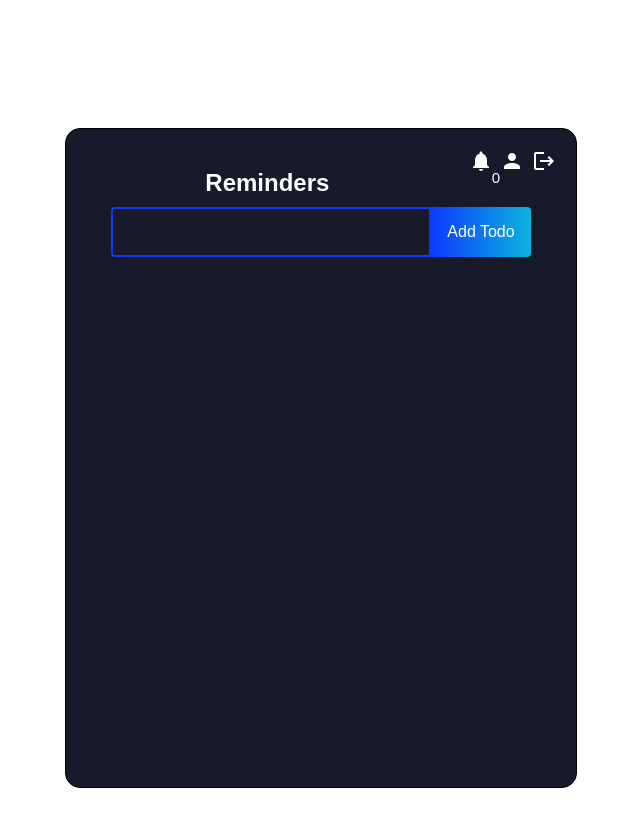
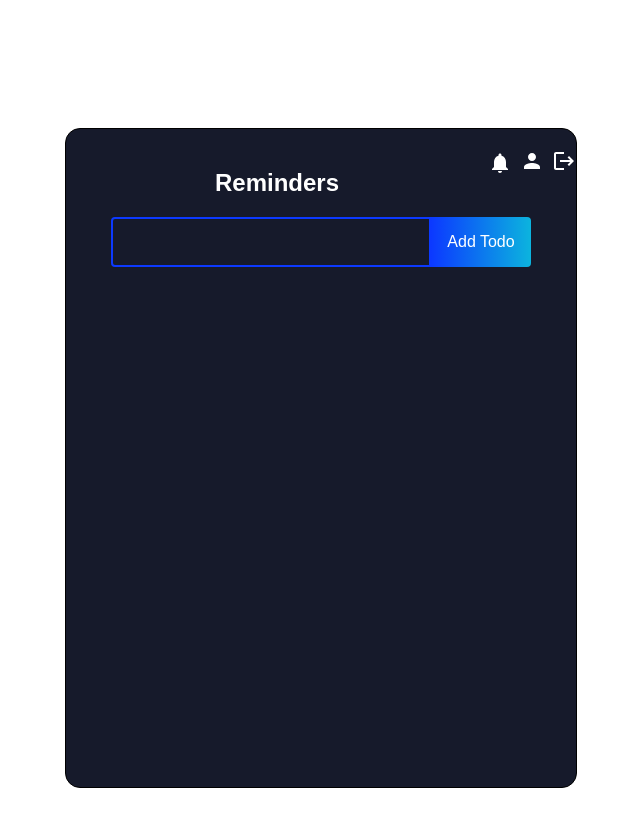
Before and after one commit to roxtraAK/TodoApp, a React (Vite) app: page /todos in a window 1280 px wide. Shown: the top 826 px of the page, without its empty margins (315-955 px from the left). Built offline with nearby package versions, Linux system fonts and the light colour scheme.

Commit message:
added local storage added login onKey Enter

```diff
--- a/src/components/Account.tsx
+++ b/src/components/Account.tsx
@@ -1,14 +1,17 @@
 import PersonIcon from "@mui/icons-material/Person";
+import { Tooltip } from "@mui/material";
 import Box from "@mui/material/Box";
 
 export function AccountManagement() {
   return (
     <>
       <Box>
-        <PersonIcon
-          fontSize="medium"
-          sx={{ color: "#ffffff", cursor: "pointer" }}
-        />
+        <Tooltip title="Account">
+          <PersonIcon
+            fontSize="medium"
+            sx={{ color: "#ffffff", cursor: "pointer" }}
+          />
+        </Tooltip>
       </Box>
     </>
   );
--- a/src/components/Counter.tsx
+++ b/src/components/Counter.tsx
@@ -1,6 +1,6 @@
 import NotificationsIcon from "@mui/icons-material/Notifications";
-import styles from "../styles/todos.module.css";
-import { Box } from "@mui/material";
+import { Box, Tooltip } from "@mui/material";
+import Badge from "@mui/material/Badge";
 
 interface Counter {
   todos: number;
@@ -9,13 +9,17 @@ interface Counter {
 export default function Counter(props: Counter) {
   return (
     <>
-      <Box className={styles.CounterImg}>
-        <NotificationsIcon
-          fontSize="medium"
-          sx={{ color: "#ffffff", marginRight: 0.5 }}
-        />
+      <Box>
+        <Badge
+          badgeContent={props.todos}
+          color="primary"
+          sx={{ marginRight: 1 }}
+        >
+          <Tooltip title="Todos">
+            <NotificationsIcon fontSize="medium" sx={{ color: "#ffffff" }} />
+          </Tooltip>
+        </Badge>
       </Box>
-      <Box className={styles.CounterNumber}>{props.todos}</Box>
     </>
   );
 }
--- a/src/components/Login.tsx
+++ b/src/components/Login.tsx
@@ -22,10 +22,13 @@ export function Login() {
   };
 
   const handleLogin = () => {
-    if (password.length < 5) {
-      alert("password is too short");
-      return;
-    }
+    const user = {
+      user: username,
+      password: password,
+    };
+
+    let serializedObj = JSON.stringify(user);
+
     axios
       .post("http://localhost:3000/auth", {
         username,
@@ -33,12 +36,23 @@ export function Login() {
       })
       .then((response) => {
         console.log("logged in successfully:", response.data);
+
+        // save user in local storage
+        localStorage.setItem("user", serializedObj);
+
+        navigate("/todos");
       })
       .catch((error) => {
         console.error("user not found:", error.response.data);
+        alert("User not found");
+        return;
       });
-    console.log();
-    navigate("/todos");
+  };
+
+  const handleKeyPress = (event: React.KeyboardEvent<HTMLInputElement>) => {
+    if (event.key === "Enter") {
+      handleLogin();
+    }
   };
 
   const NavigateToRegisterPage = () => {
@@ -90,6 +104,7 @@ export function Login() {
             onChange={handlePasswordChange}
             type="password"
             variant="standard"
+            onKeyPress={handleKeyPress}
           ></TextField>
           <VisibilityIcon color="action" onClick={() => showPassword()} />
         </Box>
--- a/src/components/Logout.tsx
+++ b/src/components/Logout.tsx
@@ -1,15 +1,17 @@
-import styles from "../styles/logout.module.css";
+import { Box, Tooltip } from "@mui/material";
 import LogoutIcon from "@mui/icons-material/Logout";
 
 export function Logout() {
   return (
     <>
-      <div className={styles.LogoutImg}>
-        <LogoutIcon
-          fontSize="medium"
-          sx={{ color: "#ffffff", cursor: "pointer" }}
-        />
-      </div>
+      <Box>
+        <Tooltip title="Logout">
+          <LogoutIcon
+            fontSize="medium"
+            sx={{ color: "#ffffff", cursor: "pointer" }}
+          />
+        </Tooltip>
+      </Box>
     </>
   );
 }
--- a/src/components/RegisterPage.tsx
+++ b/src/components/RegisterPage.tsx
@@ -1,7 +1,8 @@
-import { Box, Button, SxProps, TextField, Theme } from "@mui/material";
+import { Alert, Box, Button, SxProps, TextField, Theme } from "@mui/material";
 import axios from "axios";
 import styles from "../styles/register.module.css";
 import { useState } from "react";
+import CheckIcon from "@mui/icons-material/Check";
 import { useNavigate } from "react-router-dom";
 
 const sxPropsContent: SxProps<Theme> = {
@@ -59,8 +60,9 @@ export function RegisterPage() {
   const onRegister = () => {
     if (!password || !confirmPassword) {
       console.error("Password and Confirm Password cannot be empty");
-      alert("Password and Confirm Password cannot be empty");
-
+      <Alert icon={<CheckIcon fontSize="inherit" />} severity="error">
+        Password and Confirm Password cannot be empty
+      </Alert>;
       return;
     }
 
@@ -85,8 +87,13 @@ export function RegisterPage() {
         console.error("Error adding new user:", error.response.data);
       });
 
-    const path = "/";
-    navigate(path);
+    <Alert icon={<CheckIcon fontSize="inherit" />} severity="success">
+      Registration was successful.
+    </Alert>;
+
+    setTimeout(function () {
+      navigate("/");
+    }, 2000);
   };
 
   return (
--- a/src/styles/todos.module.css
+++ b/src/styles/todos.module.css
@@ -98,13 +98,6 @@
     background: #161a2b;
   }
 
-  .CounterNumber{
-    margin-left: -5px;
-    margin-top: 28px;
-    color: rgb(255, 255, 255);
-    font-size: 15px;
-  }
-
   .MainContent{
    display: flex;
     flex-direction: column;
@@ -120,12 +113,13 @@
   .Header {
     display: flex;
     align-items: center;
-    margin-right: 20px;
+    margin-bottom: 10px;
   }
 
   .MiddleContent {
     flex-grow: 1;
     text-align: center;
+
   }
 
   .icons{
```
Also changed, not shown: src/styles/logout.module.css (deleted), 1 other file (tests, documents, lock files or other folders).
